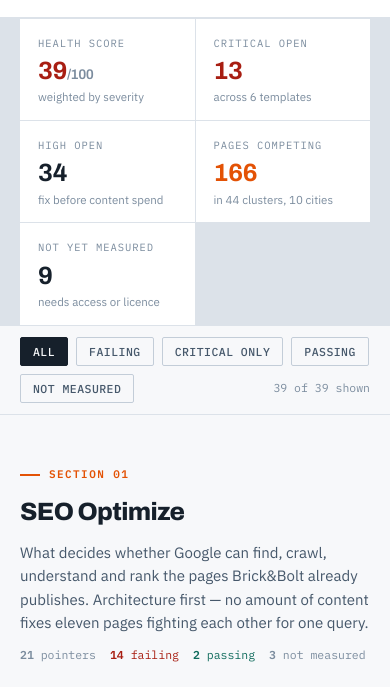
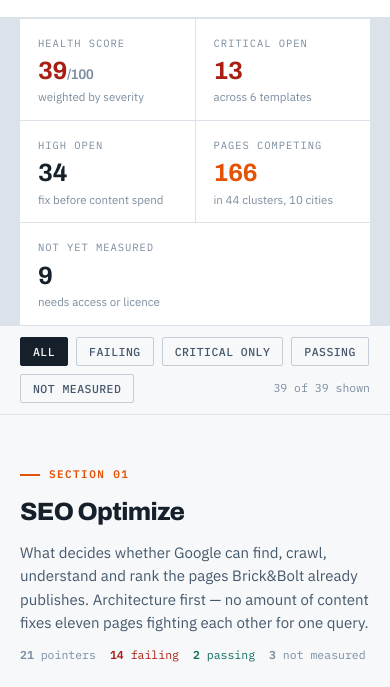
Before and after one commit to pawankumar-bnb/bnb-seo-aeo-geo, a plain HTML site: page index.html in a window 390 px wide. Shown: the part 134-821 px from the top of the page. Drawn offline with Linux system fonts and the light colour scheme.

Commit message:
Let the fifth stat tile span both columns on narrow screens
Five tiles in a two-column grid left the last one alone in its row with dead
space beside it.

Co-Authored-By: Claude Opus 5 <noreply@anthropic.com>

```diff
--- a/app.css
+++ b/app.css
@@ -296,6 +296,11 @@
     padding: 30px 0; color: var(--ink-3); font-family: var(--mono); font-size: 12.5px;
   }
 
+  /* five tiles in a two-column grid leaves the last one orphaned — let it span */
+  @media (max-width: 620px) {
+    .stat:last-child:nth-child(odd) { grid-column: 1 / -1; }
+  }
+
   @media (max-width: 860px) {
     .snag { grid-template-columns: 62px minmax(0, 1fr); }
     .snag-side { grid-column: 2; margin-top: 9px; }
```
